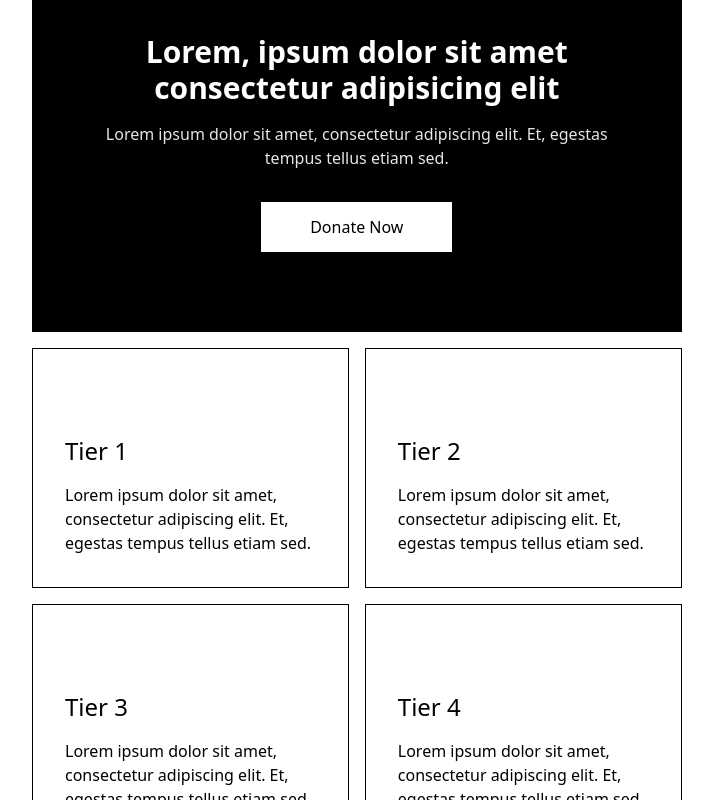
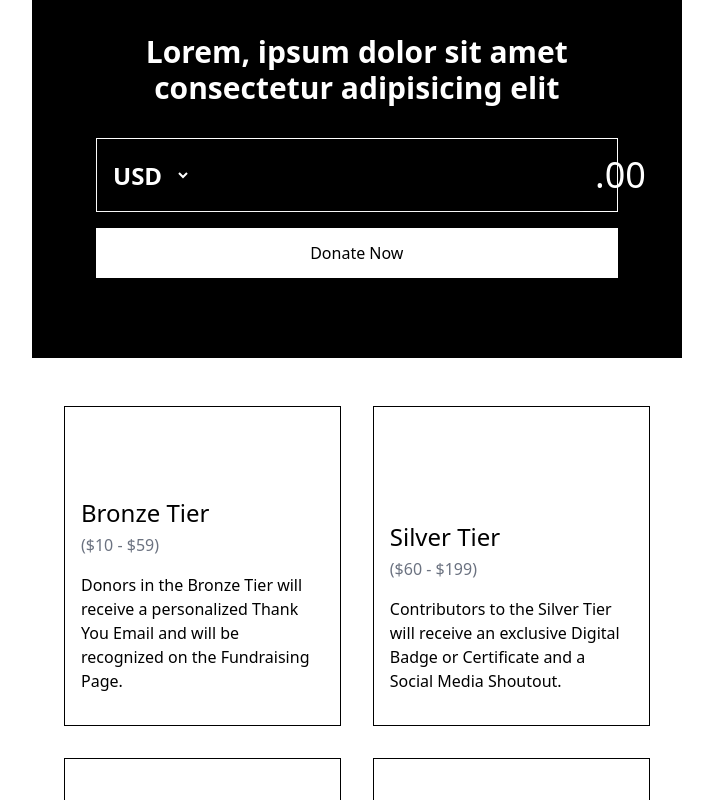
Before and after one commit to Faizol-Shobola/Fundit, a React (Create React App) app: page / in a window 1280 px wide. Shown: the part 1240-2040 px from the top of the page, without its empty margins (32-745 px from the left). Built offline with nearby package versions, Linux system fonts and the light colour scheme.

Commit message:
Update reward section layout

```diff
--- a/src/component/Faq.jsx
+++ b/src/component/Faq.jsx
@@ -45,7 +45,7 @@ export const Faq = () => {
     const [isOpen, setIsOpen] = useState(false);
   return (
     // <div class="px-4 py-8 mx-auto sm:max-w-xl md:max-w-full lg:max-w-screen-xl md:px-24 lg:py-16">
-    <div class="max-w-xl sm:mx-auto lg:max-w-2xl">
+    <div class="max-w-xl sm:mx-auto lg:max-w-2xl px-4">
       <div class="flex flex-col my-10 lg:mb-10 lg:mt-5">
         <div class="max-w-xl md:mx-auto lg:max-w-2xl">
           <h2 class="max-w-lg mb-6 font-sans text-3xl font-bold leading-none tracking-tight text-gray-900 sm:text-4xl">
--- a/src/component/Reward.jsx
+++ b/src/component/Reward.jsx
@@ -1,16 +1,17 @@
-import React from 'react'
+import React, { useState } from 'react'
 
-export const Prize = ({ icon, title, aim }) => {
+export const Prize = ({ title, price, aim }) => {
   return (
-    <div className="group relative block h-40 sm:h-60">
+    <div className="group relative block h-40 sm:h-80">
       <span className="absolute inset-0 border-2 border-dashed border-black"></span>
 
       <div className="relative flex h-full transform items-end border border-black bg-white transition-transform group-hover:-translate-x-2 group-hover:-translate-y-2">
-        <div className="absolute p-4 transition-opacity group-hover:relative sm:p-6 lg:p-8">
+        <div className="absolute p-4 transition-opacity group-hover:relative sm:p-6 lg:p-8 lg:px-4">
 
           <h3 className="mt-4 text-xl capitalize font-medium sm:text-2xl">
             {title}
           </h3>
+          <p className="mt-1 text-gray-500 font-medium text-base">{price}</p>
 
           <p className="mt-4 text-sm sm:text-base">
             {aim}
@@ -23,6 +24,13 @@ export const Prize = ({ icon, title, aim }) => {
 };
 
 const Reward = () => {
+
+const [currency, setCurrency] = useState("USD");
+
+const handleCurrencyChange = (event) => {
+  setCurrency(event.target.value);
+};
+
   return (
     <div className="mx-auto max-w-screen-2xl px-4 py-8 sm:px-6 lg:px-8">
       <div className="grid grid-cols-1 gap-4">
@@ -32,42 +40,59 @@ const Reward = () => {
               Lorem, ipsum dolor sit amet consectetur adipisicing elit
             </h2>
 
-            <p className="hidden text-white/90 sm:mt-4 sm:block">
-              Lorem ipsum dolor sit amet, consectetur adipiscing elit. Et,
-              egestas tempus tellus etiam sed.
-            </p>
-
-            <div className="mt-4 md:mt-8 w-full">
-              <a
-                href="/"
-                className="inline-block border border-white bg-white px-12 py-3 text-base font-medium text-black transition hover:bg-transparent hover:text-white"
-              >
-                Donate Now
-              </a>
+            <div className="mt-4 md:mt-8  w-full">
+              <form action="#" className="flex flex-wrap gap-4">
+                <div className="w-full flex border border-white bg-transparent">
+                  <select
+                    id="currency"
+                    name="currency"
+                    value={currency}
+                    onChange={handleCurrencyChange}
+                    className=" px-3 py-4 text-white text-lg lg:text-2xl font-semibold shadow-sm transition bg-transparent focus:outline-none"
+                  >
+                    <option value="USD" className="bg-black text-white">
+                      USD
+                    </option>
+                    <option value="EUR" className="bg-black text-white">
+                      EUR
+                    </option>
+                    <option value="GBP" className="bg-black text-white">
+                      GBP
+                    </option>
+                  </select>
+                  <input
+                    type="text"
+                    // placeholder="Email address"
+                    className="px-3 py-4 flex-1 flex-grow text-white text-base lg:text-2xl font-semibold text-right shadow-sm transition bg-transparent focus:outline-none"
+                  />
+                  <p className="px-3 py-4 text-white text-xl md:text-2xl lg:text-4xl text-semibold">
+                    .00
+                  </p>
+                </div>
+                <button className="inline-block border w-full border-white bg-white px-12 py-3 text-base font-medium text-black transition hover:bg-transparent hover:text-white">
+                  Donate Now
+                </button>
+              </form>
             </div>
           </div>
         </div>
 
-        <div className="grid grid-cols-1 sm:grid-cols-2 gap-4">
+        <div className="grid grid-cols-1 sm:grid-cols-2 gap-8 md:gap:10 p-5 md:p-8">
           <Prize
-            title="tier 1"
-            aim=" Lorem ipsum dolor sit amet, consectetur adipiscing elit. Et,
-              egestas tempus tellus etiam sed."
+            title="bronze tier" price="($10 - $59)"
+            aim="Donors in the Bronze Tier will receive a personalized Thank You Email and will be recognized on the Fundraising Page."
           />
           <Prize
-            title="tier 2"
-            aim=" Lorem ipsum dolor sit amet, consectetur adipiscing elit. Et,
-              egestas tempus tellus etiam sed."
+            title="silver tier" price="($60 - $199)"
+            aim=" Contributors to the Silver Tier will receive an exclusive Digital Badge or Certificate and a Social Media Shoutout."
           />
           <Prize
-            title="tier 3"
-            aim=" Lorem ipsum dolor sit amet, consectetur adipiscing elit. Et,
-              egestas tempus tellus etiam sed."
+            title="gold tier" price="($200 - $999)"
+            aim=" Those in the Gold Tier will enjoy a customized Thank You Video from the Team and access to exclusive Behind-the-Scenes Content."
           />
           <Prize
-            title="tier 4"
-            aim=" Lorem ipsum dolor sit amet, consectetur adipiscing elit. Et,
-              egestas tempus tellus etiam sed."
+            title="diamond tier" price="($1000 and above)"
+            aim=" Supporters in the Diamond Tier will receive special mention in Press Releases or Campaign Materials, along with VIP Access to an Event or Launch."
           />
         </div>
       </div>
```
